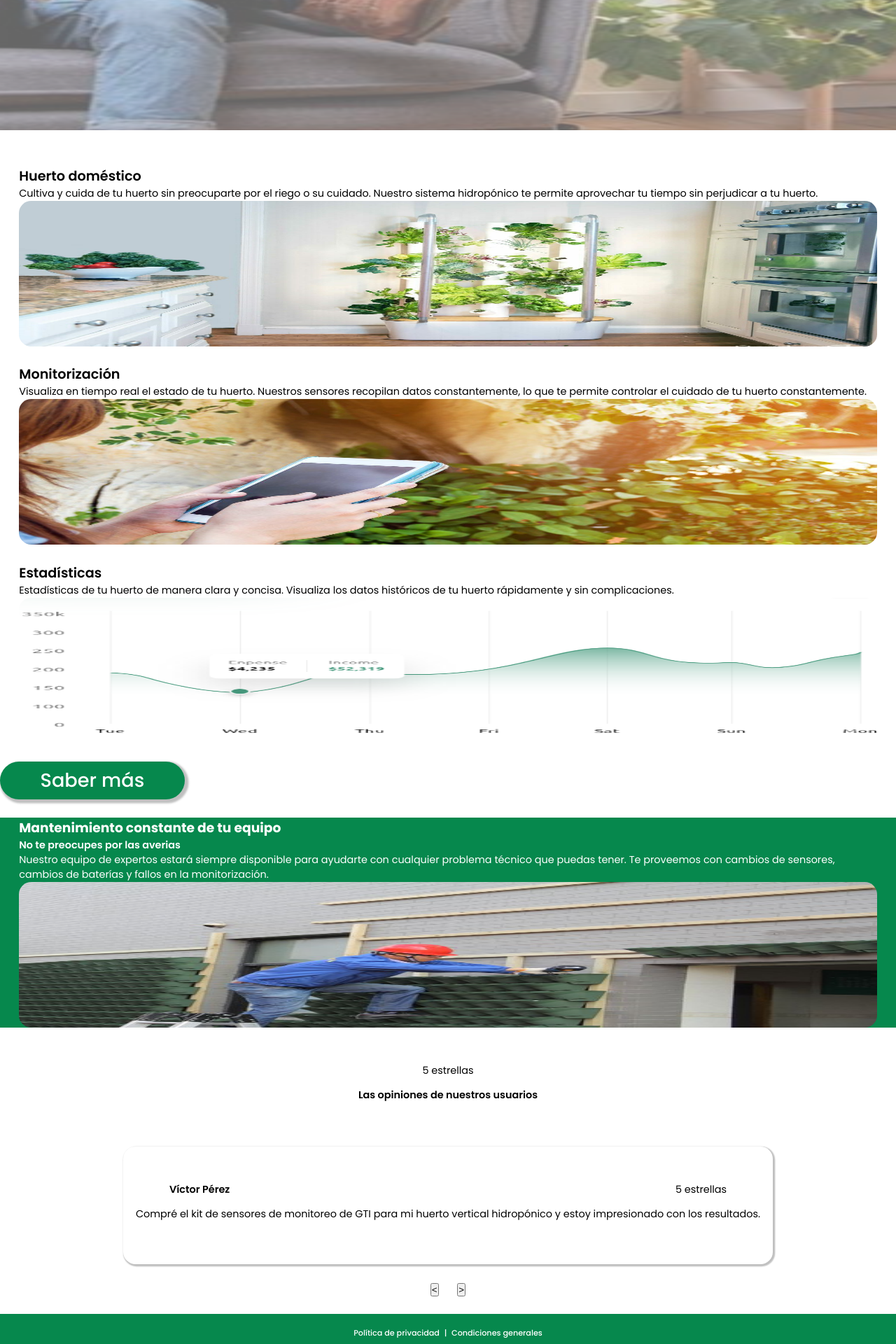
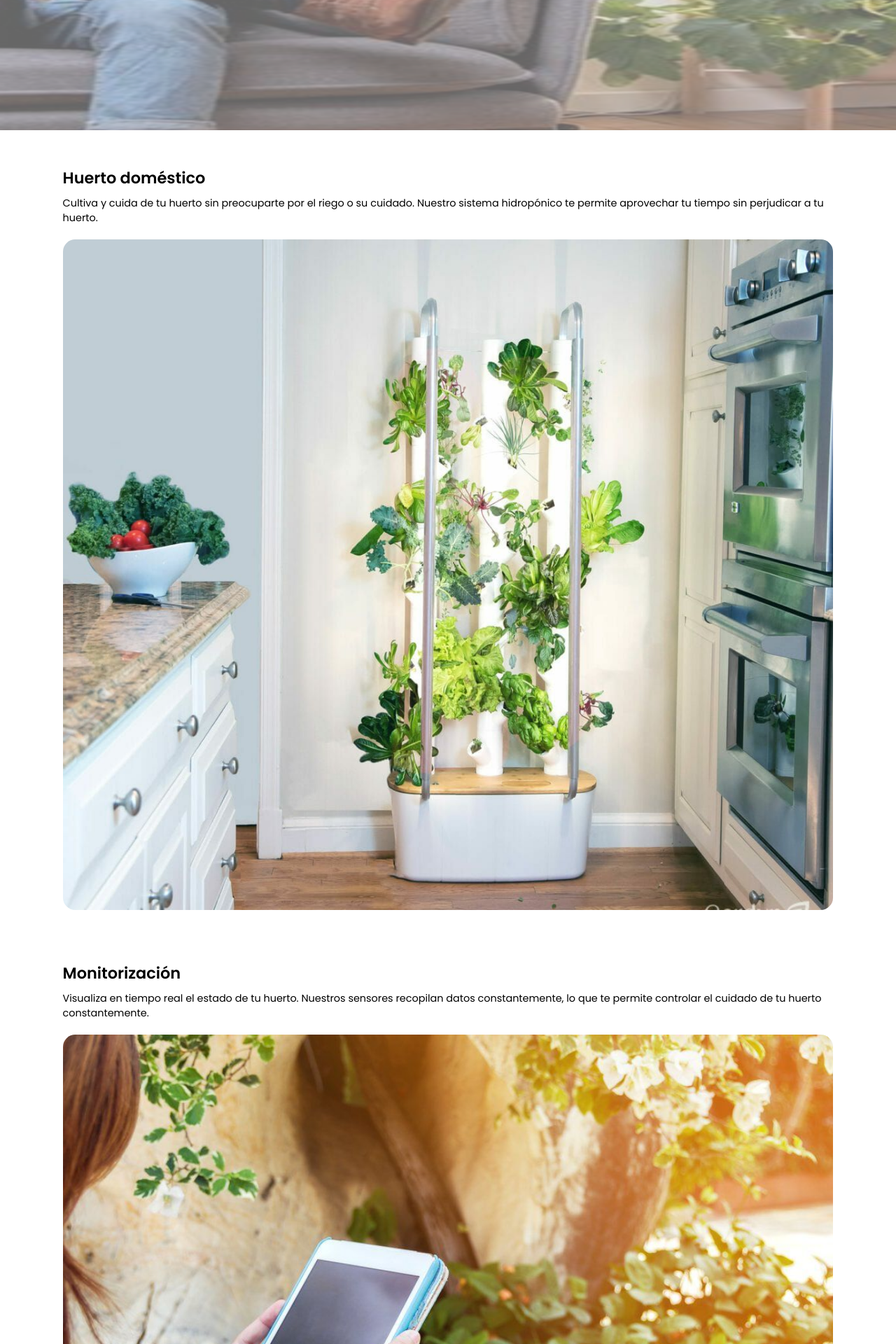
Before and after one commit to juandiazx/Huertodo, a PHP site: page / in a window 1280 px wide. Shown: the part 640-2560 px from the top of the page at 70% size. Run offline with PHP 8.4, Linux system fonts and the light colour scheme.

Commit message:
Avance-Solo-Falta-Estrellas-Verdes

```diff
--- a/src/app/css/estilos.css
+++ b/src/app/css/estilos.css
@@ -76,28 +76,33 @@
 
 /*------------------------Termina QUIENES SOMOS------------------------*/
 p {
-    font-size: 0.9em;
+    font-size: 90%;
     font-weight: 400;
+    margin-bottom: 1.4em;
 }
 
 h1 {
     font-weight: 800;
-    font-size: 2.2em;
+    font-size: 220%;
 }
 
 h2 {
     font-weight: 600;
-    font-size: 1.2em;
+    font-size: 140%;
+    margin-bottom: 0.4em;
 }
 
 h3 {
     font-weight: 700;
+    font-size: 150%;
+    margin-bottom: 0.8em;
+    margin-top: 1.2em;
 }
 
 /*Estilo botones verdes y blancos como CTA*/
 .boton-verde-blanco {
-    width: 9.7em;
-    height: 2em;
+    width: 72%;
+    height: 7%;
     border-radius: 3em;
     border: none;
     box-shadow: 0.1em 0.1em 0.1em 0.1em rgba(0, 0, 0, 0.25);
@@ -105,7 +110,14 @@ h3 {
     color: var(--main-color-white);
     font-family:'Poppins', sans-serif;
     font-weight: 500;
-    font-size: 1.7em;
+    font-size: 170%;
+}
+
+/*Boton saber mas clase estilo*/
+#contenedor-boton-saber-mas {
+    display: flex;
+    align-items: center;
+    justify-content: center;
 }
 
 /*Estilo para los parrafos SemiBold de un poco más de tamaño que los párrafos estándar*/
@@ -116,17 +128,18 @@ h3 {
 
 /*Estilo imagenes de la landing page*/
 .imagenes-landing {
-    height: 13em;
+    height: 6%;
     border-radius: 1.1em;
     max-width: 100%;
     align-content: center;
     justify-content: center;
+    margin-bottom: 3em;
 }
 
 /*El estilo que tendrán las secciones hijas directas de body main y footer*/
 body>section, main>section,footer>section{
-    padding-left: 1.7em;
-    padding-right: 1.7em;
+    padding-left: 7%;
+    padding-right: 7%;
     display: flex;
     flex-direction: column;
     justify-content: center;
@@ -138,6 +151,7 @@ main>section, body>section{
     margin-top: 1.6em;
     margin-bottom: 1.6em;
 }
+
 
 /*Estilos del body*/
 body {
@@ -153,7 +167,6 @@ body {
     height: 100vh;
     display: flex;
     flex-direction: column;
-    justify-content: center;
     text-align: center;
     align-items: center;
     background-image: url("../images/landing-hero.png");/*url("../images/8105c4aac55cf49fa54e3ca0a81f0e8a.png");*/
@@ -161,11 +174,8 @@ body {
     background-size: 100% 100%;
 }
 
-#landing-page-hero h1{
-    padding: 0.5em;
-}
-
 #landing-page-hero p{
+    margin-top: 1em;
     margin-bottom: 6em;
 }
 /*------------------------Termina landing page hero------------------------*/
@@ -184,7 +194,6 @@ body {
     display: flex;
     flex-direction: column;
     align-items: center;
-    justify-content: center;
 }
 
 /*Contenedor para estrellas reseñas*/
@@ -198,35 +207,29 @@ body {
     justify-content: center;
     margin-bottom: 1em;
 }
+
 /*Estilo contenedor donde deslizan todos los paneles*/
 #contenedor-reseñas-deslizables {
-    height: 10.5em;
     box-shadow: 0.1em 0.1em 0.1em 0.1em rgba(0, 0, 0, 0.25);
     border-radius: 1.1em;
     display: flex;
     max-width: 100%;
-    align-content: center;
     justify-content: center;
     flex-direction: column;
-    padding: 1.1em;
+    padding: 0.8rem 2rem;
+    text-align: center;
 }
 
 /*Contenedor para la cabecera de cada reseña que desliza*/
 #contenedor-cabecera-reseña {
     display: flex;
     flex-wrap: wrap;
+    text-align: center;
     flex-direction: row;
     justify-content: space-between;
     max-width: 100%;
     padding-left: 3em;
     padding-right: 3em;
-}
-
-/*Estilo  p dentro, texto de cada reseña*/
-#contenedor-reseñas-deslizables>p {
-    text-align: center;
-    margin-bottom: 0.6em;
-    margin-top: 1em;
 }
 
 /*Estilo contenedor botones deslizables reseñas*/
@@ -242,6 +245,14 @@ body {
 #contenedor-botones-deslizable-reseñas>button{
     margin-left: 1em;
     margin-right: 1em;
+    border-radius: 50%;
+    border: 0.11em var(--second-color-green) solid;
+    background: var(--main-color-white);
+    color: var(--second-color-green);
+    font-weight: 1000;
+    font-size: 1.2em;
+    width: 2.4em;
+    height: 2.4em;
 }
 /*------------------------Termina reseñas------------------------*/
 
--- a/src/app/index.html
+++ b/src/app/index.html
@@ -67,8 +67,10 @@
         <p>Estadísticas de tu huerto de manera clara y concisa. Visualiza los datos históricos de tu huerto rápidamente y sin complicaciones.</p>
         <img class="imagenes-landing" src="images/Food%20Delivery%20Web%20Based%20Dashboard%20(1).png" alt="Estadísticas monitorización huerto">
     </section>
+    <section id="contenedor-boton-saber-mas">
         <!--Boton Saber Más-->
         <button class="boton-verde-blanco">Saber más</button>
+    </section>
 </main>
 <!-- Termina el main, explicación general -->
 
@@ -88,9 +90,7 @@
         <p class="parrafo-negrita">Las opiniones de nuestros usuarios</p>
     </div>
     <!--Sección panel deslizable y sus botones-->
-    <section id="contenedor-resenyas-botones">
-        <!--Panel deslizable-->
-        <section id="contenedor-reseñas-deslizables">
+    <div id="contenedor-reseñas-deslizables">
         <!--Reseña concreta usuario-->
         <!--Cabecera cada reseña-->
         <div id="contenedor-cabecera-reseña">
@@ -102,14 +102,15 @@
             </div>
         </div>
         <!--Texto reseña persona-->
+        <div>
             <p>Compré el kit de sensores de monitoreo de GTI para mi huerto vertical hidropónico y estoy impresionado con los resultados. </p>
-        </section>
+        </div>
+    </div>
     <!--Botones para mover deslizables-->
     <div id="contenedor-botones-deslizable-reseñas">
         <button><</button>
         <button>></button>
     </div>
-    </section>
 </section>
 <!-- Termina la sección de reseñas-->
 
```
Lines whose indentation alone changed are shown as unchanged.
